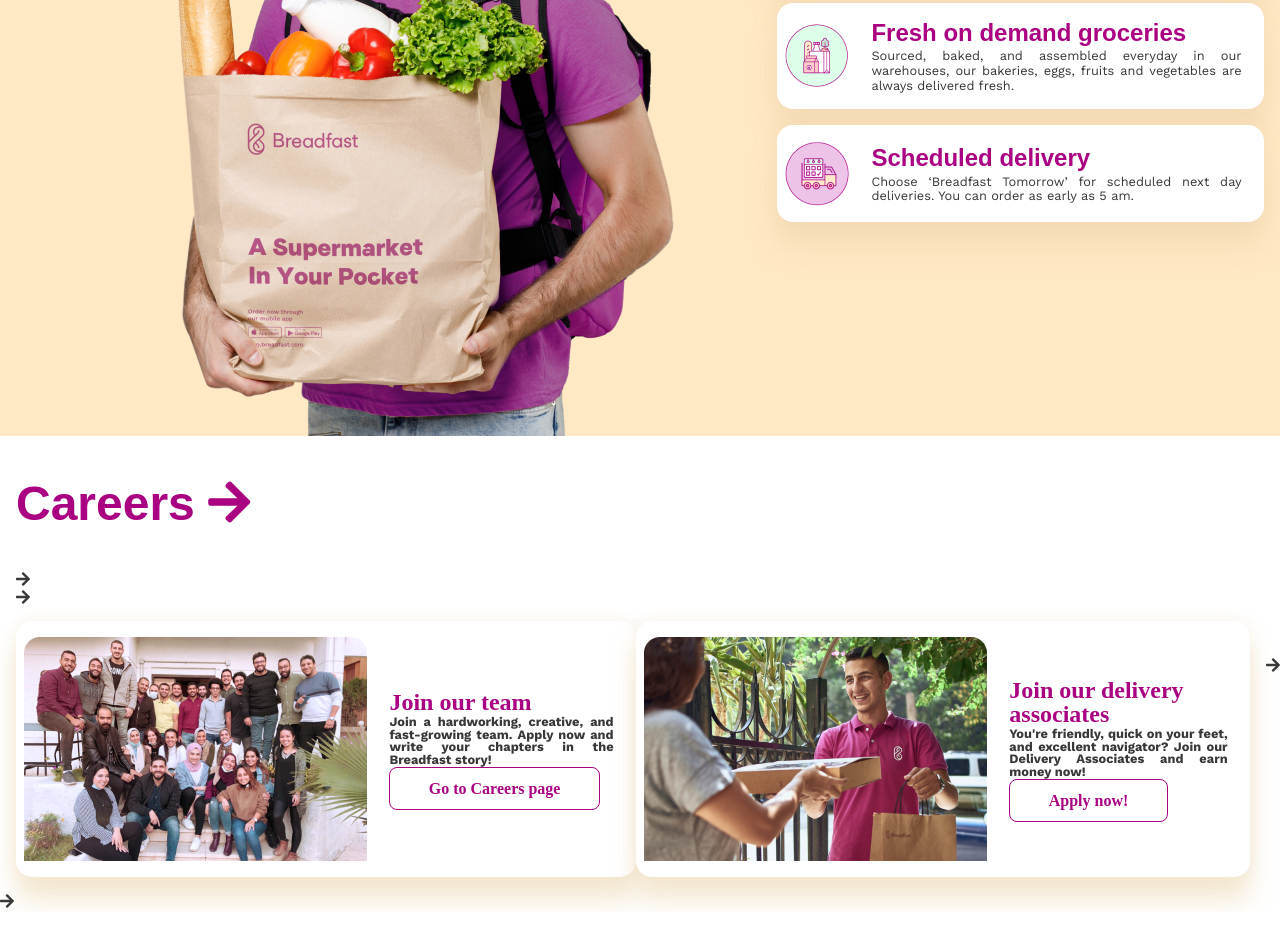
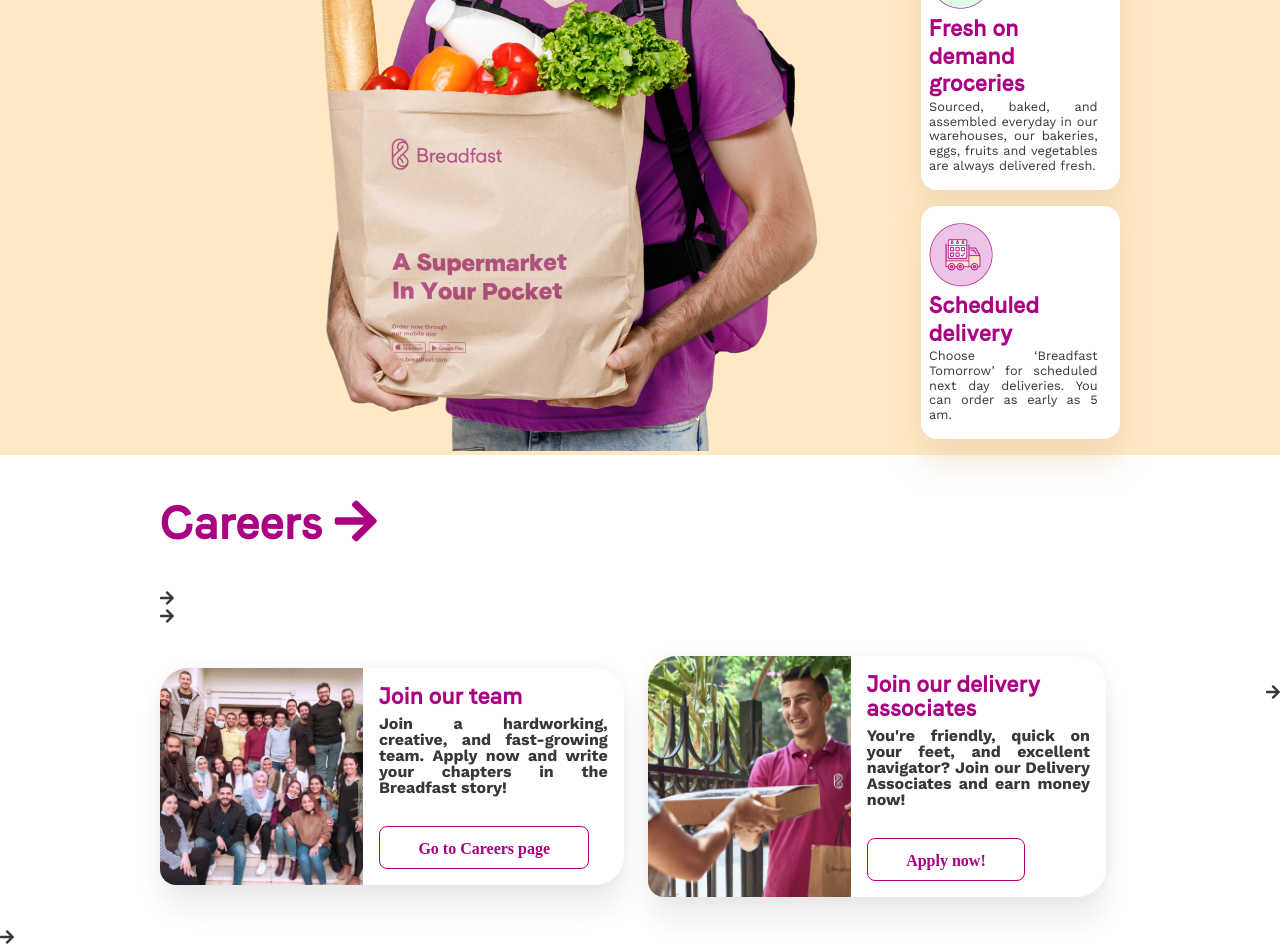
Before and after one commit to Breadfast/website, a website built with Parcel: page src/index.html in a window 1280 px wide. Shown: the part 1666-2614 px from the top of the page. Before the commit the page ends 2578 px from the top, so only its background shows below. Built offline with nearby package versions, Linux system fonts and the light colour scheme.

Commit message:
feat: landing page; Careers section

```diff
--- a/src/index.html
+++ b/src/index.html
@@ -61,10 +61,10 @@
         <div class="view">
           <img class="align-bottom" src="assets/images/Hand-Visual.png" alt="hand visual" />
           <div class="header-content">
-            <h1>A supermarket in your pocket!</h1>
+            <h1 class="bold">A supermarket in your pocket!</h1>
             <h2 class="text">Your one-stop-shop for bakeries, groceries, fruits and vegetables.</h2>
             <div class="store-icons">
-              <p>Download the app and order!</p>
+              <p class="bold">Download the app and order!</p>
               <div class="icons">
                 <img src="assets/images/google-play-badge 1.png" alt="google play" />
                 <img src="assets/images/appstore-badge.png" alt="app store" />
@@ -82,7 +82,7 @@
       <div class="container p-0">
         <div class="view">
           <div class="products-content">
-            <h2 class="lg-title">Thousands of Products!</h2>
+            <h2 class="lg-title bold">Thousands of Products!</h2>
             <p class="text">
               From eggs, bakeries, dairy products, fruits and vegetables, frozen meats, pantry
               staples, laundry detergents, baby products, all the way to pet supplies, grooming and
@@ -105,7 +105,7 @@
             <div class="operate-card my-1">
               <img src="assets/images/operation-1.png" />
               <div class="card-content">
-                <h3>Fast delivery</h3>
+                <h3 class="primary-color bold">Fast delivery</h3>
                 <p>
                   Try ‘Breadfast Now’ and get your groceries in less than 60 minutes. Breadfast Now
                   is available 24 hours a day, 7 days a week.
@@ -115,7 +115,7 @@
             <div class="operate-card my-1">
               <img src="assets/images/operation-2.png" />
               <div class="card-content">
-                <h3>Fresh on demand groceries</h3>
+                <h3 class="primary-color bold">Fresh on demand groceries</h3>
                 <p>
                   Sourced, baked, and assembled everyday in our warehouses, our bakeries, eggs,
                   fruits and vegetables are always delivered fresh.
@@ -125,7 +125,7 @@
             <div class="operate-card my-1">
               <img src="assets/images/operation-3.png" />
               <div class="card-content">
-                <h3>Scheduled delivery</h3>
+                <h3 class="primary-color bold">Scheduled delivery</h3>
                 <p>
                   Choose ‘Breadfast Tomorrow’ for scheduled next day deliveries. You can order as
                   early as 5 am.
@@ -142,17 +142,17 @@
     <section class="flex">
       <div class="container">
         <a href="#">
-          <h2 class="lg-title">
+          <h2 class="lg-title primary-color bold">
             Careers
             <i class="fas fa-arrow-right" />
           </h2>
         </a>
         <div class="view">
           <div class="careers-content">
-            <div class="operate-card my-1">
+            <div class="careers-card my-2">
               <img class="cover" src="assets/images/careers-1.png" />
-              <div class="card-content">
-                <h3>Join our team</h3>
+              <div class="card-content p-1">
+                <h3 class="primary-color bold">Join our team</h3>
                 <p>
                   Join a hardworking, creative, and fast-growing team. Apply now and write your
                   chapters in the Breadfast story!
@@ -160,10 +160,10 @@
                 <button class="btn btn-secondary" type="button">Go to Careers page</button>
               </div>
             </div>
-            <div class="operate-card my-1">
+            <div class="careers-card my-2">
               <img class="cover" src="assets/images/careers-2.png" />
-              <div class="card-content">
-                <h3>Join our delivery associates</h3>
+              <div class="card-content p-1">
+                <h3 class="primary-color bold">Join our delivery associates</h3>
                 <p>
                   You're friendly, quick on your feet, and excellent navigator? Join our Delivery
                   Associates and earn money now!
--- a/src/scss/_config.scss
+++ b/src/scss/_config.scss
@@ -1,7 +1,17 @@
 @import url('https://fonts.googleapis.com/css2?family=Work+Sans:ital,wght@0,300;0,400;0,500;0,700;1,900&display=swap');
+
+@font-face {
+  font-family: 'Faro';
+  src: url(../assets/fonts/Faro-RegularLucky.otf);
+}
+@font-face {
+  font-family: 'Faro Bold';
+  src: url(../assets/fonts/Faro-BoldLucky.otf);
+}
 
 $font-work-sans: 'Work Sans';
 $font-faro: 'Faro';
+$font-faro-bold: 'Faro Bold';
 $primary-default: #aa0082;
 $primary-light: #ffe9fa;
 $light-green: #edffef;
--- a/src/scss/_responsive.scss
+++ b/src/scss/_responsive.scss
@@ -6,11 +6,6 @@
     .text {
       font-size: 1rem;
     }
-  }
-  .operate-card {
-    display: flex;
-    justify-content: stretch;
-    align-items: center;
   }
 }
 
@@ -75,4 +70,31 @@
     justify-content: stretch;
     align-items: center;
   }
+  .careers-card:first-of-type {
+    margin-right: 1.5rem;
+  }
 }
+
+@media screen and (min-width: 1201px) {
+  .careers-card {
+    display: flex;
+    justify-content: center;
+    align-items: stretch;
+    border-radius: 1.8rem;
+    img {
+      width: 203px;
+      border-top-left-radius: 1.8rem;
+      border-top-right-radius: 0;
+      border-bottom-right-radius: 0;
+      border-bottom-left-radius: 1rem;
+    }
+  }
+}
+
+@media screen and (min-width: 1339px) {
+  .operate-card {
+    display: flex;
+    justify-content: stretch;
+    align-items: center;
+  }
+}
--- a/src/scss/_utility.scss
+++ b/src/scss/_utility.scss
@@ -1,3 +1,28 @@
+// padding and margins classes generator
+$spaceamounts: (0, 1, 2, 3, 4, 5);
+
+@each $space in $spaceamounts {
+  .m-#{$space} {
+    margin: #{$space}rem;
+  }
+  .my-#{$space} {
+    margin: #{$space}rem 0;
+  }
+  .mx-#{$space} {
+    margin: 0 #{$space}rem;
+  }
+
+  .p-#{$space} {
+    padding: #{$space}rem;
+  }
+  .py-#{$space} {
+    padding: #{$space}rem 0;
+  }
+  .px-#{$space} {
+    padding: 0 #{$space}rem;
+  }
+}
+
 html,
 body {
   font-family: $font-faro, sans-serif;
@@ -19,7 +44,7 @@
 
 .container {
   max-width: 1440px;
-  padding: 0 1rem;
+  padding: 0 10rem;
   margin: 0 auto;
 }
 
@@ -67,6 +92,10 @@
   font-size: 2.4rem;
 }
 
+.bold {
+  font-family: $font-faro-bold;
+}
+
 .bg-sand {
   background-color: $default-sand;
 }
@@ -76,33 +105,12 @@
   width: 100%;
 }
 
+.primary-color {
+  color: $primary-default;
+}
+
 // css stop transition and animation
 .resize-animation-stopper * {
   animation: none !important;
   transition: none !important;
 }
-
-// padding and margins classes generator
-$spaceamounts: (0, 1, 2, 3, 4, 5);
-
-@each $space in $spaceamounts {
-  .m-#{$space} {
-    margin: #{$space}rem;
-  }
-  .my-#{$space} {
-    margin: #{$space}rem 0;
-  }
-  .mx-#{$space} {
-    margin: 0 #{$space}rem;
-  }
-
-  .p-#{$space} {
-    padding: #{$space}rem;
-  }
-  .py-#{$space} {
-    padding: #{$space}rem 0;
-  }
-  .px-#{$space} {
-    padding: 0 #{$space}rem;
-  }
-}
--- a/src/scss/style.scss
+++ b/src/scss/style.scss
@@ -75,12 +75,18 @@
   margin: 1.6rem 0;
 }
 .nav-link {
-  color: $primary-default;
+  color: $petroleum-dark;
   font-size: 1.2rem;
   transition: $trans;
 }
 .nav-link:hover {
   opacity: 0.8;
+}
+// change background on scroll
+.navbar-cng {
+  background-color: #fff;
+  box-shadow: 0px 4px 5px 0px rgba(48, 48, 48, 0.2);
+  transition: $trans;
 }
 
 /* header */
@@ -94,7 +100,7 @@
 }
 .header-content {
   h1 {
-    font-size: 2.8rem;
+    font-size: 3.7rem;
     letter-spacing: 2px;
     color: $primary-default;
   }
@@ -111,13 +117,17 @@
       font-weight: 800;
       font-size: 1rem;
     }
+    .icons {
+      img {
+        width: 150px;
+      }
+    }
   }
 }
 
 // Products section
 .products-content {
-  margin: 2rem;
-  margin-bottom: p {
+  p {
     margin-bottom: 2rem;
   }
 }
@@ -131,7 +141,6 @@
   h3 {
     margin: 0;
     margin-bottom: 0.2rem;
-    color: $primary-default;
     font-weight: 800;
     font-size: 1.5rem;
   }
@@ -146,15 +155,25 @@
 }
 
 // Careers Section
-h2 {
-  color: $primary-default;
-}
-
-// change background on scroll
-.navbar-cng {
+.careers-card {
   background-color: #fff;
-  box-shadow: 0px 4px 5px 0px rgba(48, 48, 48, 0.2);
-  transition: $trans;
+  box-shadow: 0px 0px 15px rgba(0, 0, 0, 0.05), 0px 25px 25px rgba(0, 0, 0, 0.07);
+  border-top-left-radius: 1.8rem;
+  border-top-right-radius: 1.8rem;
+  border-bottom-right-radius: 1rem;
+  border-bottom-left-radius: 1rem;
+  h3 {
+    margin: 0;
+    margin-bottom: 0.5rem;
+    font-weight: 700;
+    font-size: 1.5rem;
+  }
+  p {
+    margin: 0;
+    margin-bottom: 1.9rem;
+    font-size: 1rem;
+    text-align: justify;
+  }
 }
 
 @keyframes ease-in-top {
```
